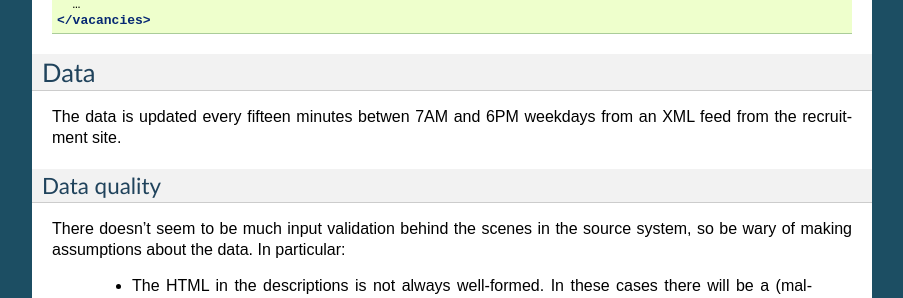
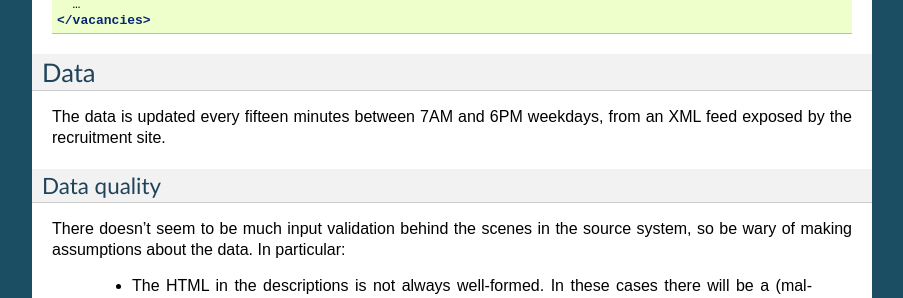
Before and after one commit to ox-it/dataox, a Sphinx documentation site: the page built from userdocs/source/datasets/vacancy.rst, in a window 1280 px wide and 900 px high, scrolled down 1274 px. Shown: the part 152-450 px from the top of the window, without its empty margins (198-1101 px from the left). Built offline with Sphinx 7.4.7, drawn with Linux system fonts in a browser that asks for light colours.

Commit message:
Typo fixing

```diff
--- a/userdocs/source/datasets/vacancy.rst
+++ b/userdocs/source/datasets/vacancy.rst
@@ -98,7 +98,8 @@ Here's an example entry in an XML feed:
 Data
 ----
 
-The data is updated every fifteen minutes betwen 7AM and 6PM weekdays from an XML feed from the recruitment site.
+The data is updated every fifteen minutes between 7AM and 6PM weekdays, from an
+XML feed exposed by the recruitment site.
 
 
 Data quality
```
